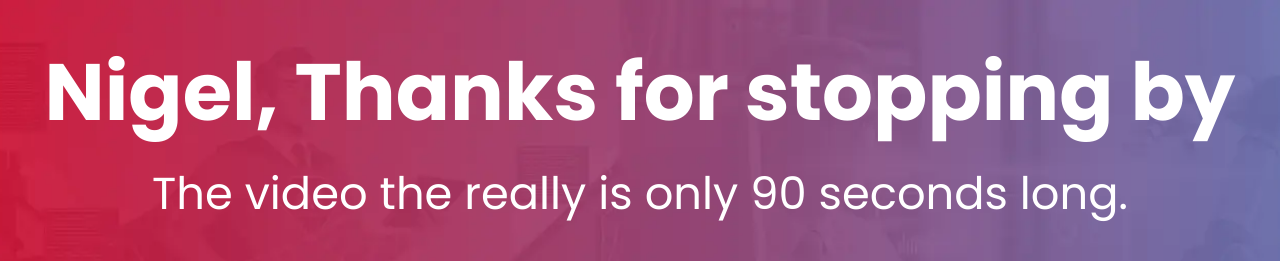
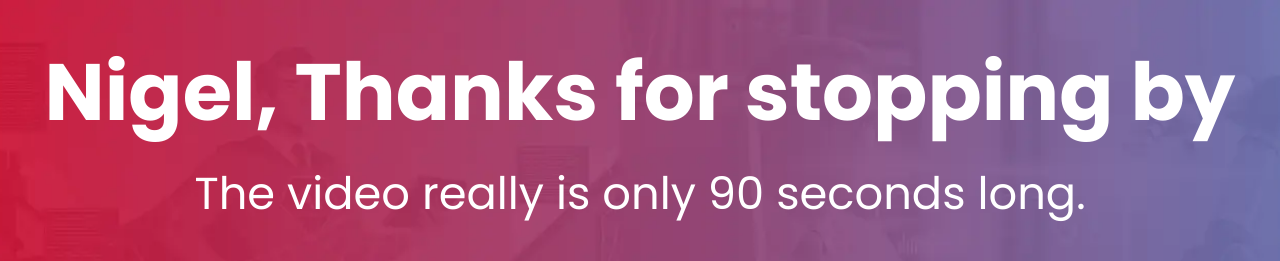
Before and after one commit to pieterkdevilliers/for-nigel, a plain HTML site: page index.html in a window 1280 px wide. Shown: the top 261 px of the page. Drawn offline with Linux system fonts and the light colour scheme.

Commit message:
Update index.html

```diff
--- a/index.html
+++ b/index.html
@@ -15,7 +15,7 @@
 						<span>Nigel,</span> <span>Thanks for</span> <span>stopping by</span>
 					</h1>
 					<h2>
-						<span>The video</span> <span>the</span>
+						<span>The video</span>
 						<span>really is only</span>
 						<span>90 seconds long.</span>
 					</h2>
```
